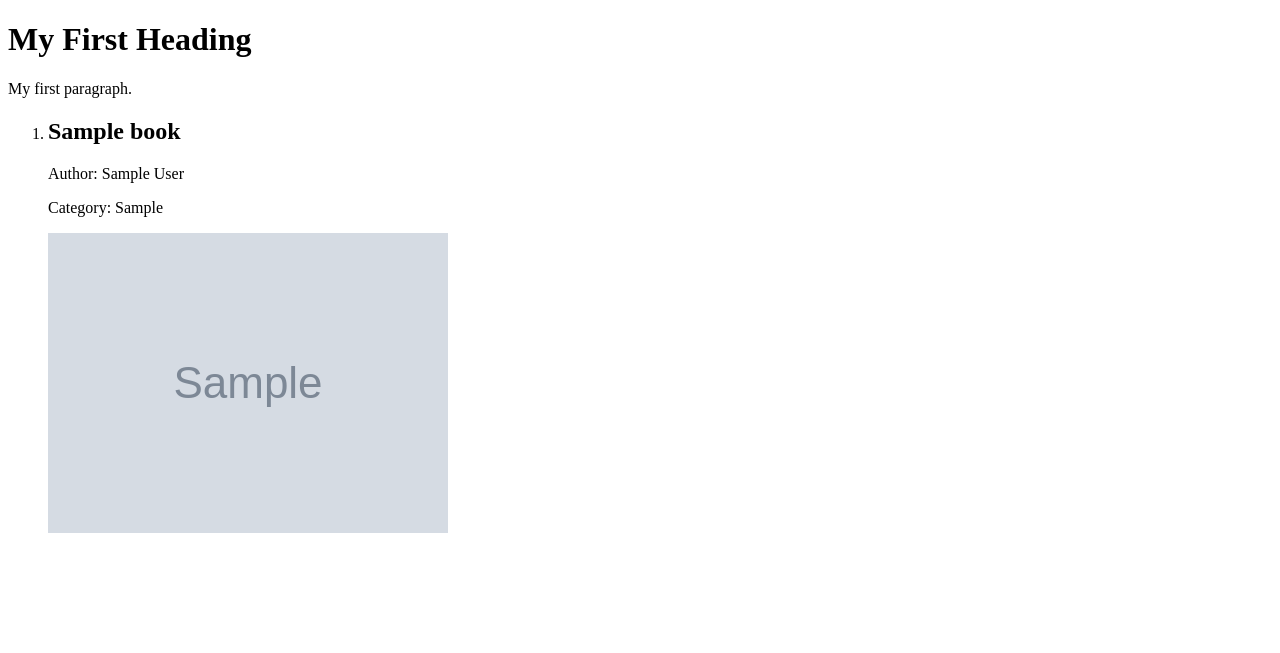
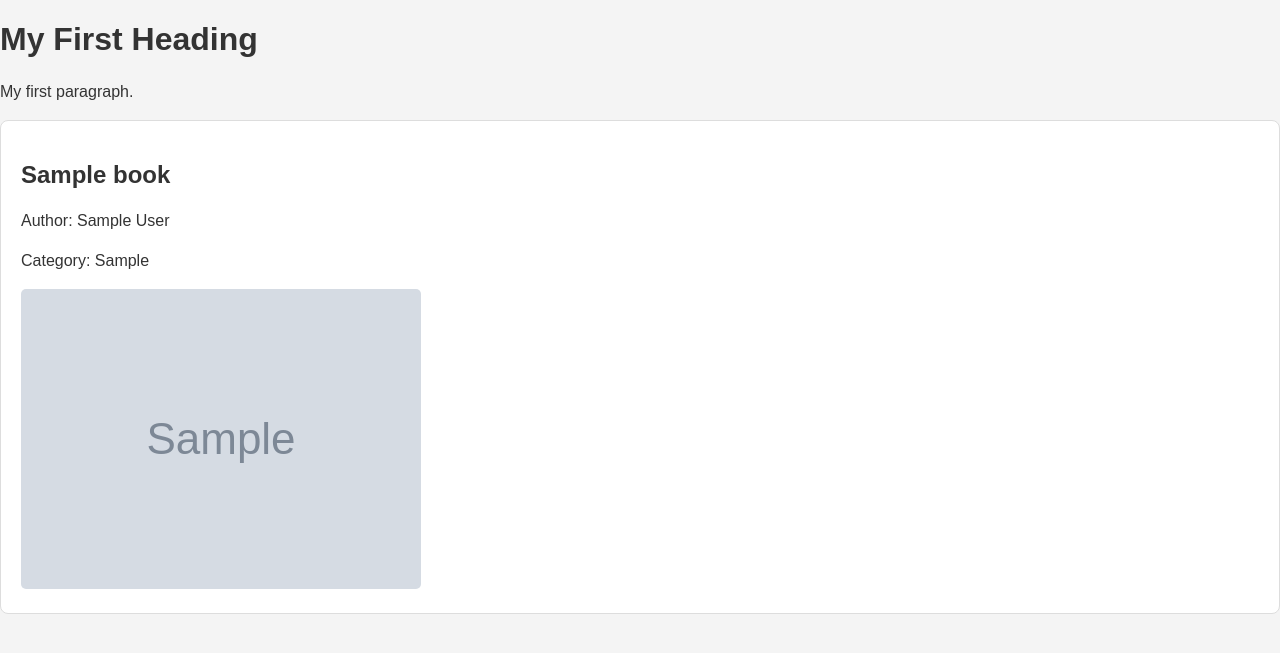
Before and after one commit to tmetreveli/Django_app, a Django app: page / in a window 1280 px wide. Shown: the top 653 px of the page. Run offline with Django 5.2, Linux system fonts and the light colour scheme; tables that the repository leaves empty hold one stand-in row (values such as "Sample post"); grey boxes marked "Sample" are stand-in pictures.

Commit message:
added some styling to html

```diff
--- a/BasicApp/market/templates/index.html
+++ b/BasicApp/market/templates/index.html
@@ -2,6 +2,45 @@
 <html>
 <head>
     <title>Page Title</title>
+    <style>
+        body {
+            font-family: 'Arial', sans-serif;
+            margin: 0;
+            padding: 0;
+            background: #f4f4f4;
+            color: #333;
+        }
+        h1, h2 {
+            color: #333;
+        }
+        p {
+            font-size: 16px;
+            line-height: 1.5;
+        }
+        ol {
+            list-style-type: none;
+            padding: 0;
+        }
+        li {
+            background: white;
+            border: 1px solid #ddd;
+            margin-bottom: 10px;
+            padding: 20px;
+            border-radius: 8px;
+        }
+        img {
+            max-width: 100%;
+            height: auto;
+            border-radius: 5px;
+        }
+        a {
+            text-decoration: none;
+            color: #333;
+        }
+        a:hover {
+            text-decoration: underline;
+        }
+    </style>
 </head>
 <body>
 
@@ -16,7 +55,6 @@
         <!-- Display the image -->
         <a href="/book_list/{{book.id}}">
             <img src="{{ book.image.url }}" alt="Book cover for {{ book.name }}">
-
         </a>
     </li>
     {% endfor %}
```
Lines whose indentation alone changed are shown as unchanged.
